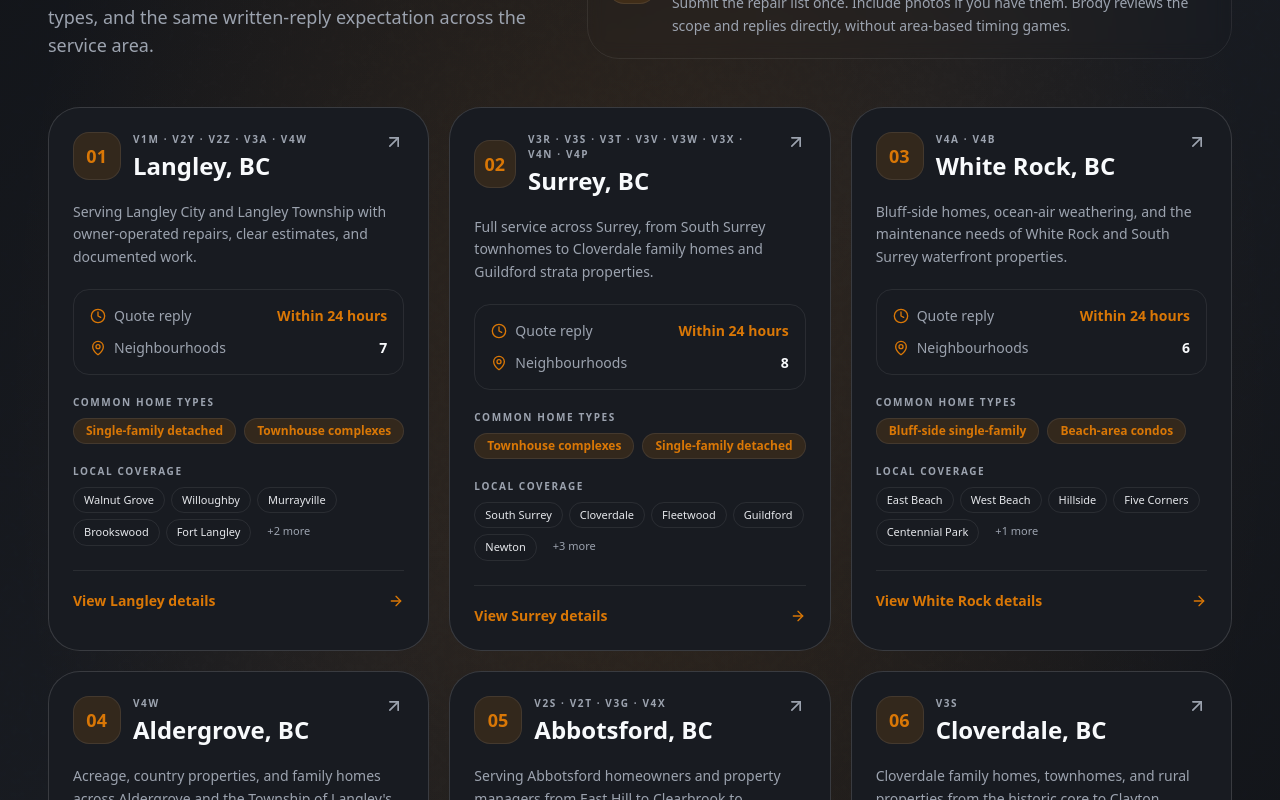
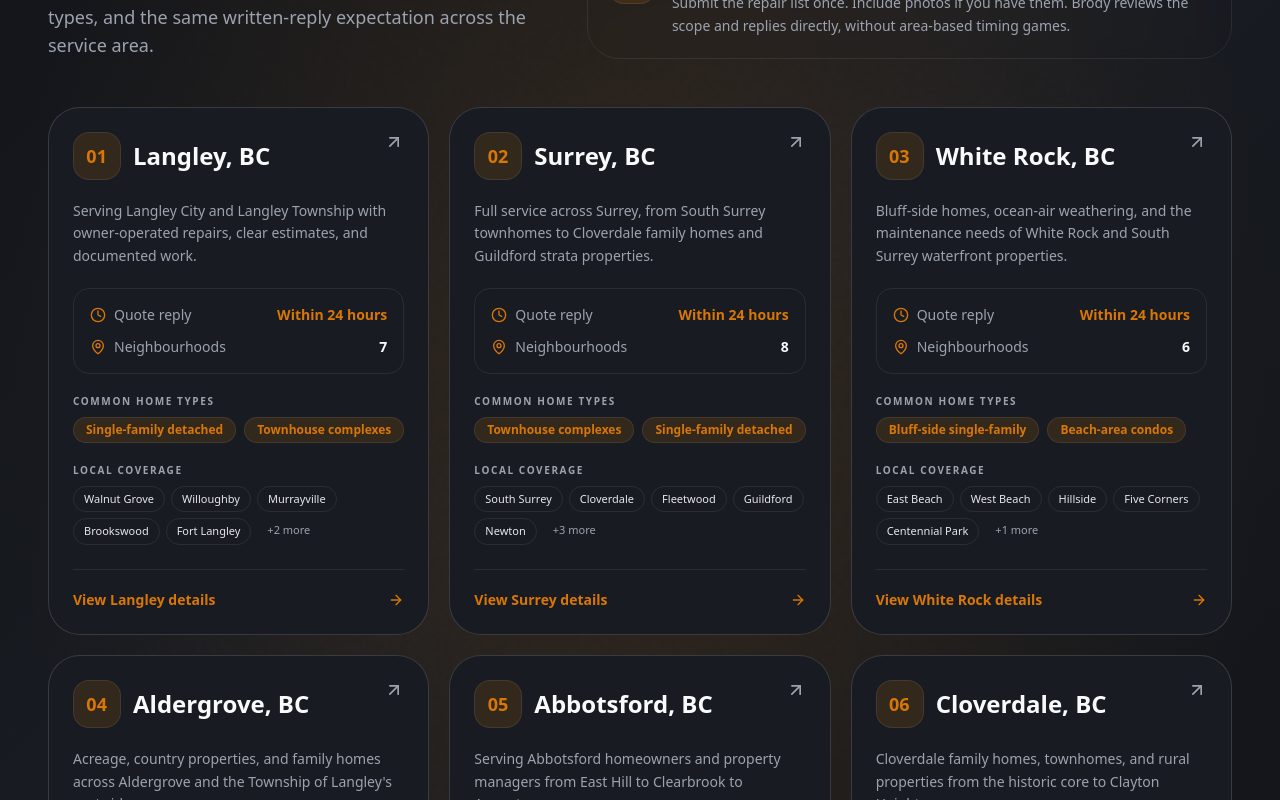
Before and after one commit to KootenayMadeDigital/Summit-Handyman-v2, a Next.js app: page /areas in a window 1280 px wide. Shown: the part 1880-2680 px from the top of the page. Built offline with nearby package versions, Linux system fonts and the light colour scheme; a web font is replaced by a local one.

Commit message:
fix: simplify area card headings

```diff
--- a/app/areas/page.tsx
+++ b/app/areas/page.tsx
@@ -295,18 +295,13 @@ function AreaCard({ area, index }: { area: Area; index: number }) {
       className="summit-card-motion motion-area group block h-full rounded-[2rem] border border-divider-strong bg-surface-panel p-6 shadow-panel transition-all duration-300 hover:border-accent hover:shadow-gold"
     >
       <div className="mb-5 flex items-start justify-between gap-4">
-        <div className="flex items-center gap-3">
+        <div className="flex min-w-0 items-center gap-3">
           <div className="summit-icon-box flex h-12 w-12 items-center justify-center rounded-2xl border border-accent/35 bg-accent-soft font-display text-lg font-bold text-accent">
             {String(index + 1).padStart(2, "0")}
           </div>
-          <div>
-            <p className="text-[10px] font-semibold uppercase tracking-[0.16em] text-fg-muted">
-              {area.postalCodePrefixes.join(" · ")}
-            </p>
-            <h2 className="mt-1 font-display text-2xl font-bold leading-tight text-fg-strong">
-              {area.name}, {area.province}
-            </h2>
-          </div>
+          <h2 className="min-w-0 font-display text-2xl font-bold leading-tight text-fg-strong">
+            {area.name}, {area.province}
+          </h2>
         </div>
         <ArrowUpRight className="summit-arrow h-5 w-5 flex-shrink-0 text-fg-muted transition-all duration-300 group-hover:text-accent" />
       </div>
```
